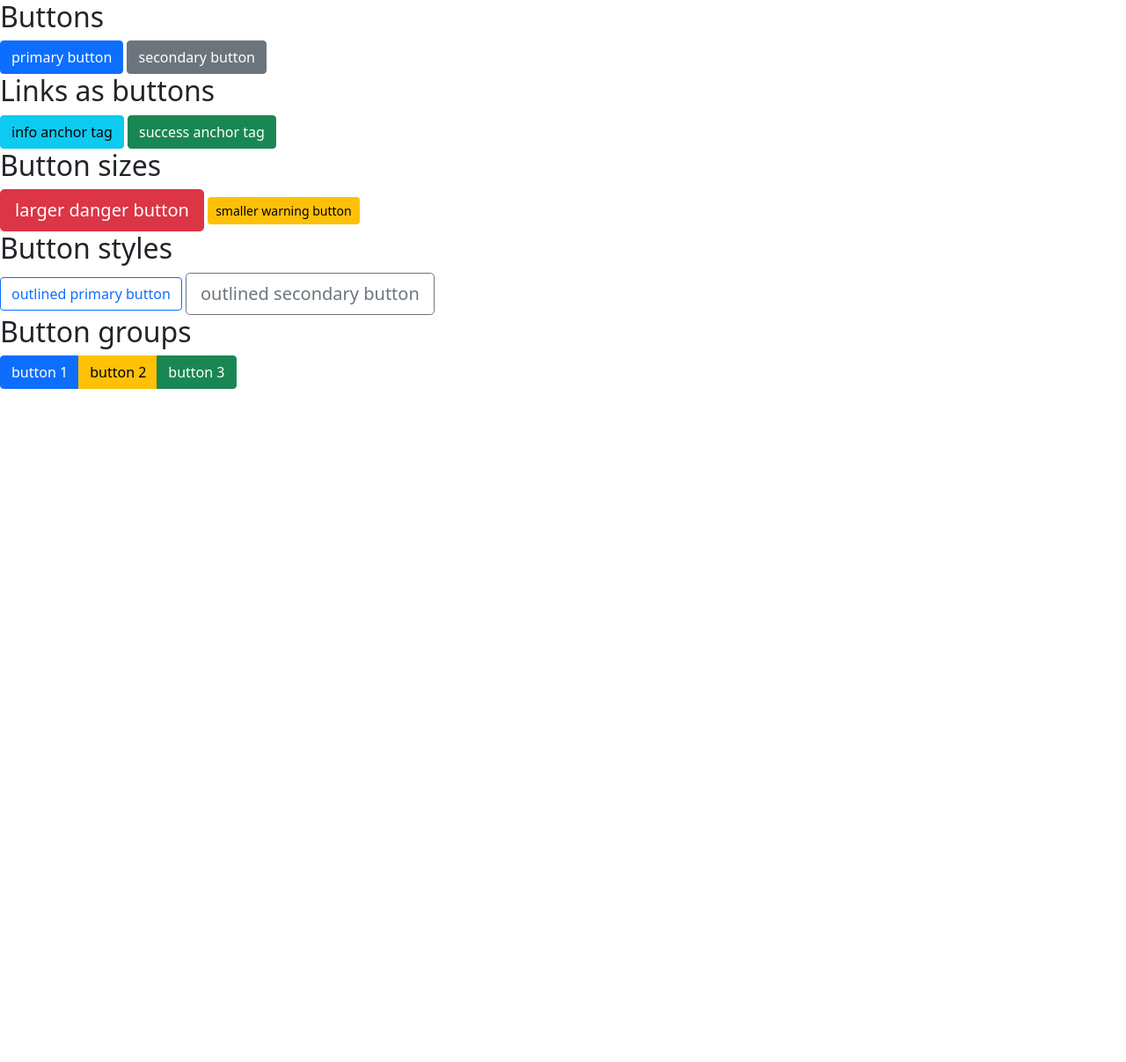
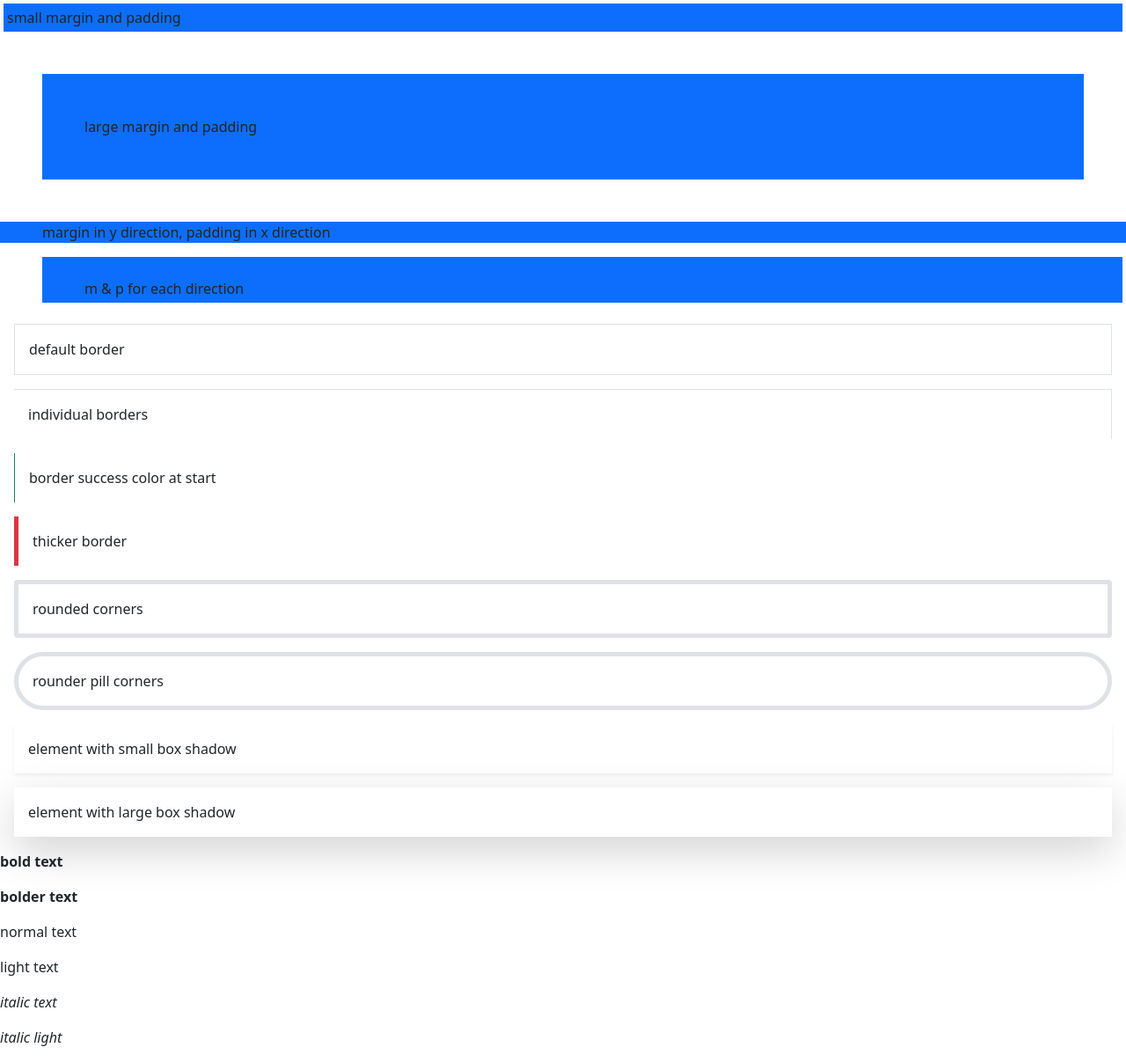
Before and after one commit to elmar-unn/bootstrap, a plain HTML site: page index.html in a window 1280 px wide. Shown: the whole page at 88% size. Before the commit the page ends 800 px from the top, so only its background shows below. Drawn offline with nearby package versions, Linux system fonts and the light colour scheme.

Commit message:
lesson 5

```diff
--- a/index.html
+++ b/index.html
@@ -11,30 +11,31 @@
     <title>Net Ninja Pro - the Book</title>
   </head>
   <body>
-    <!-- basic buttons -->
-    <h2>Buttons</h2>
-    <button class="btn btn-primary">primary button</button>
-    <button class="btn btn-secondary">secondary button</button>
-    <!-- anchor tags as buttons -->
-    <h2>Links as buttons</h2>
-    <a href="#" class="btn btn-info">info anchor tag</a>
-    <a href="#" class="btn btn-success">success anchor tag</a>
-    <!-- button sizes -->
-    <h2>Button sizes</h2>
+    <!-- margin & padding -->
+    <div class="bg-primary m-1 p-1">small margin and padding</div>
+    <div class="bg-primary m-5 p-5">large margin and padding</div>
+    <div class="bg-primary my-3 px-5">margin in y direction, padding in x direction</div>
+    <div class="bg-primary mt-3 mb-4 ms-5 me-1 ps-5 pt-4 pe-2 pb-1">m & p for each direction</div>
 
-    <button class="btn btn-lg btn-danger">larger danger button</button>
-    <button class="btn btn-sm btn-warning">smaller warning button</button>
-    <!-- outlined styles -->
-    <h2>Button styles</h2>
-    <button class="btn btn-outline-primary">outlined primary button</button>
-    <button class="btn btn-outline-secondary btn-lg">outlined secondary button</button>
-    <!-- button groups -->
-    <h2>Button groups</h2>
-    <div class="btn-group">
-      <a href="#" class="btn btn-primary">button 1</a>
-      <a href="#" class="btn btn-warning">button 2</a>
-      <a href="#" class="btn btn-success">button 3</a>
-    </div>
+    <!-- borders -->
+    <div class="m-3 p-3 border">default border</div>
+    <div class="m-3 p-3 border-top border-end">individual borders</div>
+    <div class="m-3 p-3 border-start border-success">border success color at start</div>
+    <div class="m-3 p-3 border-start border-danger border-5">thicker border</div>
+    <div class="m-3 p-3 rounded border border-5">rounded corners</div>
+    <div class="m-3 p-3 rounded-pill border border-5">rounder pill corners</div>
+
+    <!-- box shadow -->
+    <div class="m-3 p-3 shadow-sm">element with small box shadow</div>
+    <div class="m-3 p-3 shadow-lg">element with large box shadow</div>
+
+    <!-- font weight -->
+    <p class="fw-bold">bold text</p>
+    <p class="fw-bolder">bolder text</p>
+    <p>normal text</p>
+    <p class="fst-light">light text</p>
+    <p class="fst-italic">italic text</p>
+    <p class="fst-italic fw-light">italic light</p>
 
 
     <script
```
